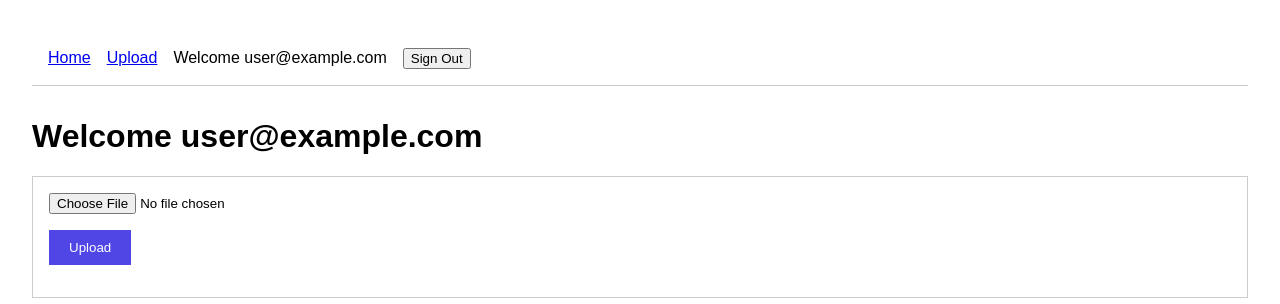
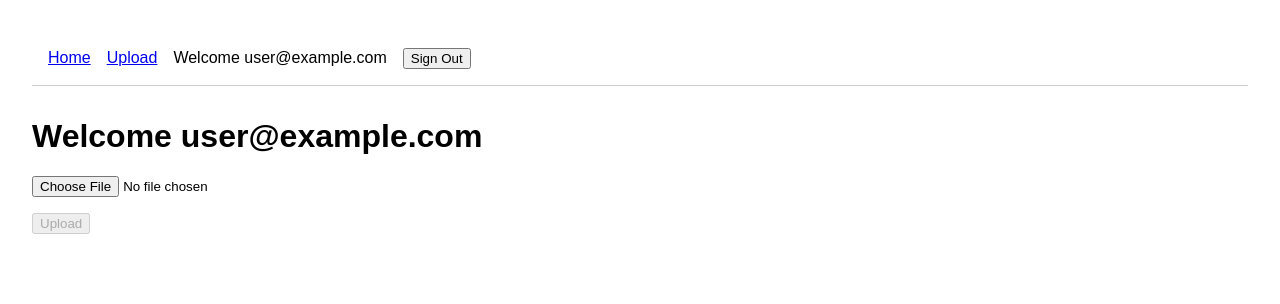
Before and after one commit to lynfeir/mcstructures, a Next.js app: page /upload in a window 1280 px wide. Shown: the top 304 px of the page. Built offline with nearby package versions, Linux system fonts and the light colour scheme; no server answers; sample sign-in values are in the browser's storage.

Commit message:
Hi world

```diff
--- a/components/UploadMcstructure.js
+++ b/components/UploadMcstructure.js
@@ -7,7 +7,7 @@ export default function UploadMcstructure({ userId }) {
 
   const handleUpload = async () => {
     if (!file) {
-      alert("Please select a file first");
+      alert("Please select a file");
       return;
     }
 
@@ -21,16 +21,16 @@ export default function UploadMcstructure({ userId }) {
         },
       });
 
+      console.log("✅ Upload result:", res);
       setStatus("Upload complete ✅");
-      console.log("Uploaded file info:", res);
     } catch (err) {
-      console.error("Upload failed:", err);
+      console.error("❌ Upload failed:", err);
       setStatus("Upload failed ❌");
     }
   };
 
   return (
-    <div style={{ border: "1px solid #ccc", padding: "1rem", marginTop: "1rem" }}>
+    <div>
       <input
         type="file"
         accept=".mcstructure"
@@ -38,20 +38,10 @@ export default function UploadMcstructure({ userId }) {
         style={{ marginBottom: "1rem" }}
       />
       <br />
-      <button
-        onClick={handleUpload}
-        disabled={!file}
-        style={{
-          padding: "10px 20px",
-          backgroundColor: "#4f46e5",
-          color: "white",
-          border: "none",
-          cursor: "pointer",
-        }}
-      >
+      <button onClick={handleUpload} disabled={!file}>
         Upload
       </button>
-      <p style={{ marginTop: "1rem" }}>{status}</p>
+      <p>{status}</p>
     </div>
   );
 }
```
